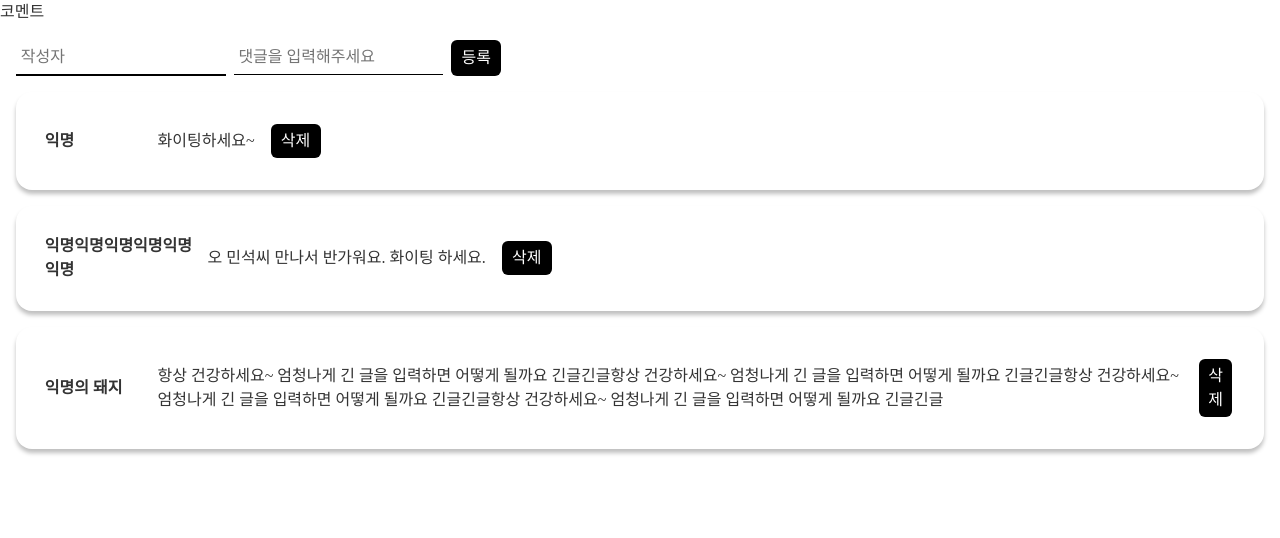
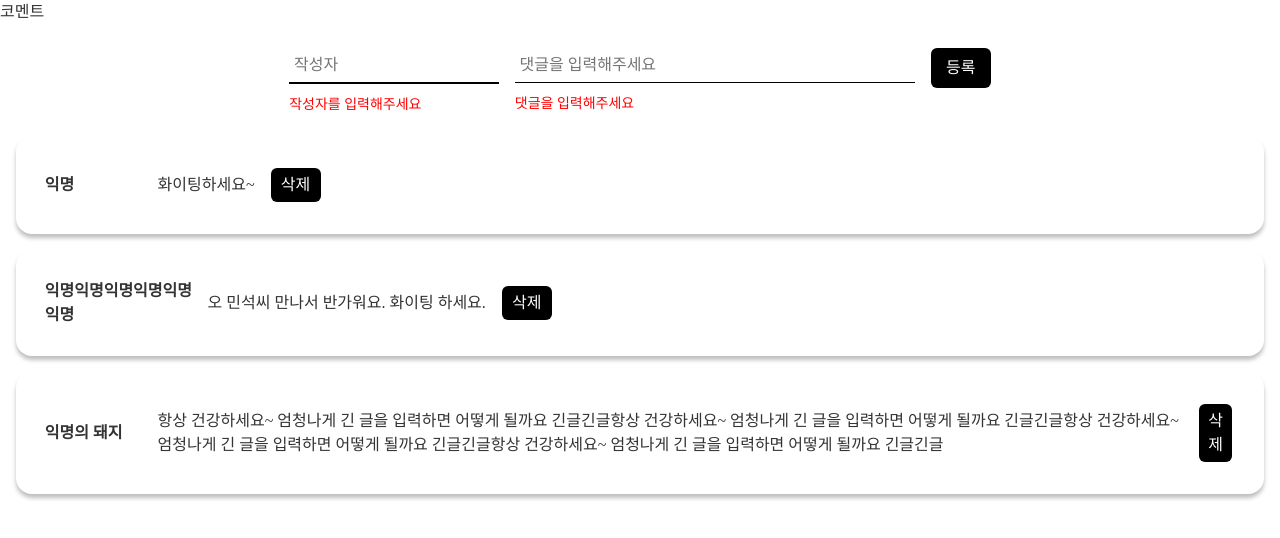
Before and after one commit to gabiamax/rolling-paper, a Vue app: page /comment in a window 1280 px wide. Shown: the top 538 px of the page. Built offline with nearby package versions, Linux system fonts and the light colour scheme; a web font is replaced by a local one.

Commit message:
refactor : v-model 한글 늦게 반영되는 문제 해결

```diff
--- a/src/components/Comment/CommentInput.vue
+++ b/src/components/Comment/CommentInput.vue
@@ -1,53 +1,88 @@
 <template>
-  <div class="comment__input">
-    <label for="author-input" class="comment__input--author">
-      <input id="author-input" ref="author" v-model="author" name="author" placeholder="작성자" />
-    </label>
-    <label for="content-input" class="comment__input--content">
-      <input id="content-input" v-model="content" name="content" placeholder="댓글을 입력해주세요" />
-    </label>
-    <button type="button" class="comment__button--add" @click="addComment">등록</button>
-  </div>
+  <form class="comment__form" @submit="checkCommentForm">
+    <div class="comment__container--author">
+      <label for="author-input" class="comment__input--author">
+        <input
+          id="author-input"
+          ref="author"
+          :value="value.author"
+          name="author"
+          placeholder="작성자"
+          @input="updateInput"
+        />
+      </label>
+      <p v-show="!value.author.trim()">작성자를 입력해주세요</p>
+    </div>
+    <div class="comment__container--content">
+      <label for="content-input" class="comment__input--content">
+        <input
+          id="content-input"
+          :value="value.content"
+          name="content"
+          placeholder="댓글을 입력해주세요"
+          @input="updateInput"
+        />
+      </label>
+      <p v-show="!value.content.trim()">댓글을 입력해주세요</p>
+    </div>
+    <div>
+      <button type="submit" class="comment__button--add">등록</button>
+    </div>
+  </form>
 </template>
 
 <script>
 export default {
-  data() {
-    return {
-      author: '',
-      content: '',
-    };
+  props: {
+    value: {
+      type: Object,
+      default: () => ({}),
+    },
   },
   mounted() {
     this.focusInput();
   },
   methods: {
-    addComment() {
-      this.$emit('add', { author: this.author, content: this.content });
-      this.initComment();
-    },
-    initComment() {
-      this.author = '';
-      this.content = '';
+    updateInput(e) {
+      const { name, value } = e.target;
+      this.$emit('input', { ...this.value, [name]: value });
     },
     focusInput() {
       this.$refs.author.focus();
+    },
+    checkCommentForm(e) {
+      const { author, content } = this.value;
+      e.preventDefault();
+      if (author.trim() && content.trim()) {
+        this.$emit('submit');
+      }
     },
   },
 };
 </script>
 
 <style lang="scss" scoped>
-.comment__input {
+.comment__form {
   display: flex;
+  justify-content: center;
   margin: 1rem;
-
-  &--author {
-    margin-right: 0.5rem;
+  height: 80px;
+  .comment__container--author {
+    margin: 0.5rem;
   }
 
-  &--content {
-    margin-right: 0.5rem;
+  .comment__container--content {
+    margin: 0.5rem;
+    width: 400px;
+    input {
+      width: 100%;
+    }
+  }
+
+  p {
+    color: red;
+    font-size: 14px;
+    margin-top: 10px;
   }
 
   input {
@@ -64,7 +99,9 @@ export default {
     background-color: black;
     color: white;
     border-radius: 6px;
-    width: 50px;
+    width: 60px;
+    height: 40px;
+    margin: 0.5rem;
     cursor: pointer;
   }
 }
--- a/src/pages/CommentPage.vue
+++ b/src/pages/CommentPage.vue
@@ -1,7 +1,7 @@
 <template>
   <div>
     <div>코멘트</div>
-    <CommentInput @add="addCommentItem" />
+    <CommentInput v-model="comment" @submit="addCommentItem" />
     <CommentItem
       v-for="commentItem in commentItems"
       :key="commentItem.id"
@@ -45,14 +45,24 @@ export default {
   data() {
     return {
       commentItems: MOCK,
+      comment: {
+        author: '',
+        content: '',
+      },
     };
   },
   methods: {
-    addCommentItem(comment) {
-      this.commentItems.push({ id: 5, attributes: comment });
+    addCommentItem() {
+      this.commentItems.push({ id: 5, attributes: this.comment });
+      this.initCommentItem();
     },
     deleteCommentItem(commentId) {
       this.commentItems = this.commentItems.filter(({ id }) => id !== commentId);
+    },
+    initCommentItem() {
+      this.comment = { author: '', content: '' };
+      // this.comment.author = '';
+      // this.comment.content = '';
     },
   },
 };
```
